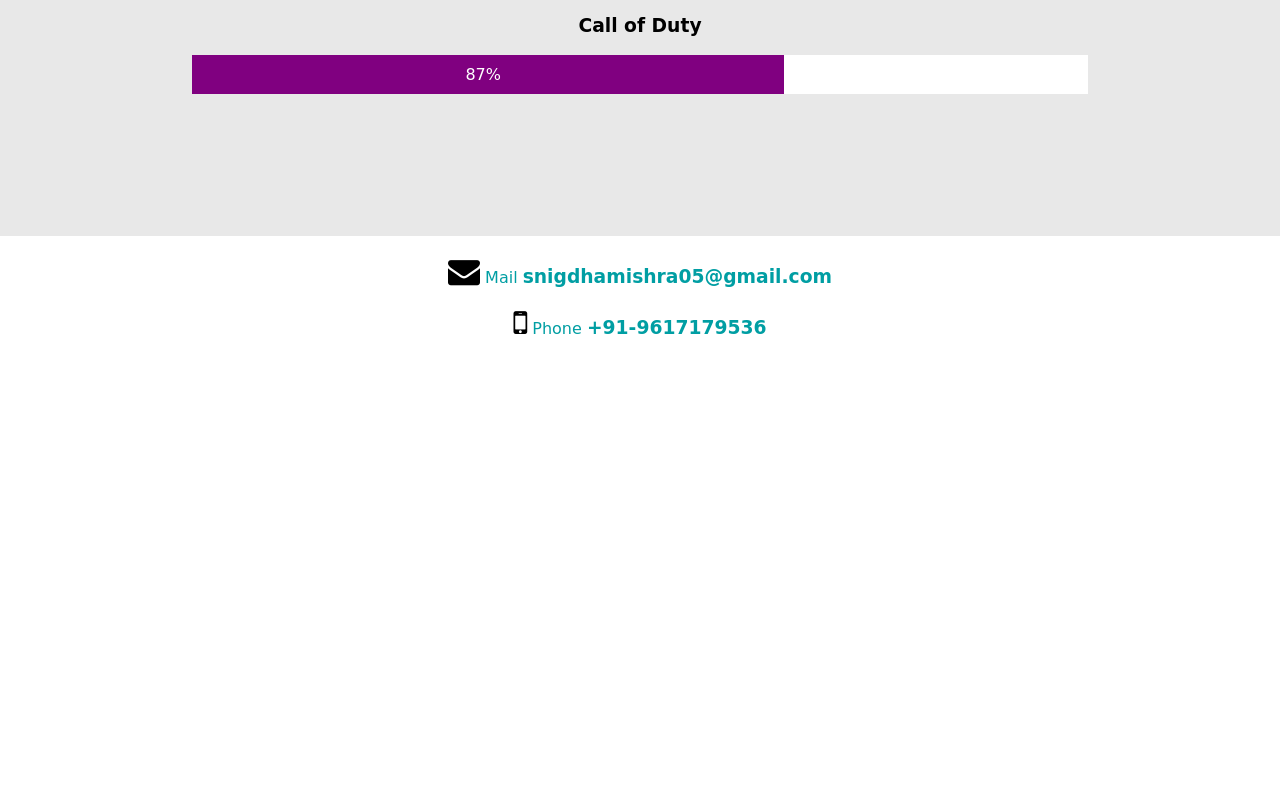
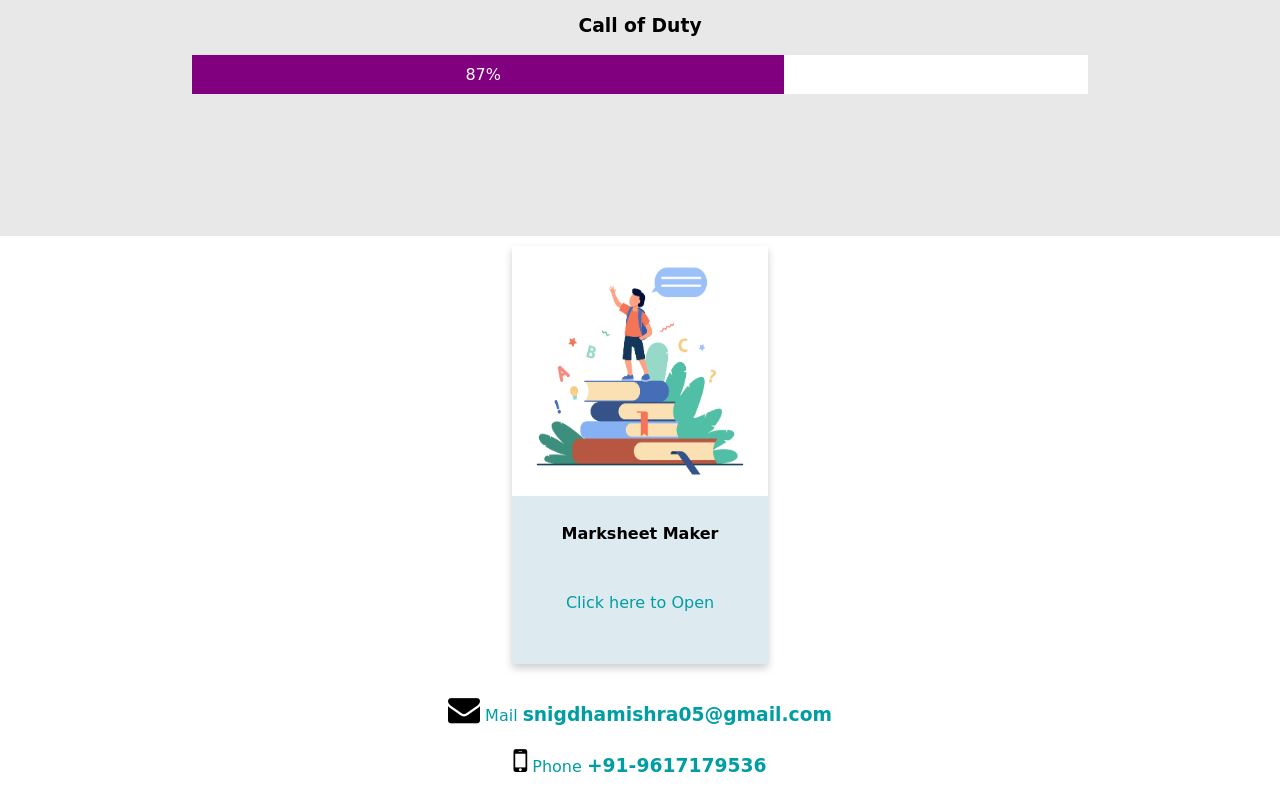
Before and after one commit to TooProForYou/ShreyanshPortfolio24.github.io, a plain HTML site: page index.html in a window 1280 px wide. Shown: the part 5586-6383 px from the top of the page. Before the commit the page ends 5945 px from the top, so only its background shows below. Drawn offline with Linux system fonts and the light colour scheme.

Commit message:
Updated!

```diff
--- a/index.html
+++ b/index.html
@@ -123,6 +123,17 @@
 <div class="skills js">87%</div>
     </div>
 </section>
+
+<div class="card">
+  <img src="Marksheet-maker.jpg" alt="MarksheetMaker">
+  <div class="container">
+<h4> Marksheet Maker</h4>
+<p>
+<a href="https://tooproforyou.github.io/MarksheetMaker/">Click here to Open</a>
+</p>
+</div>
+  </div>
+
 <footer id="contact" class="center">
     <i class="fa fa-envelope fa-2x"></i>
 <a href="mailto:snigdhamishra05@gmail.com">Mail
```
Also changed, not shown: Marksheet-maker.jpg (added).
